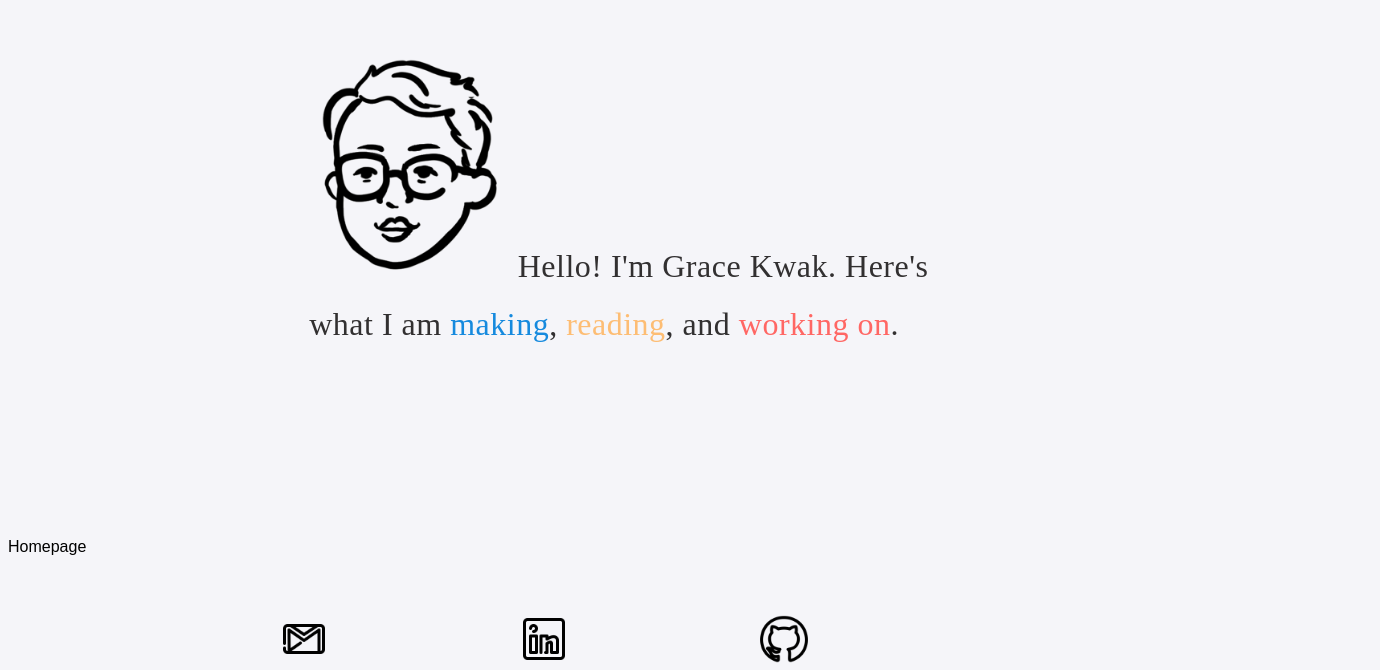
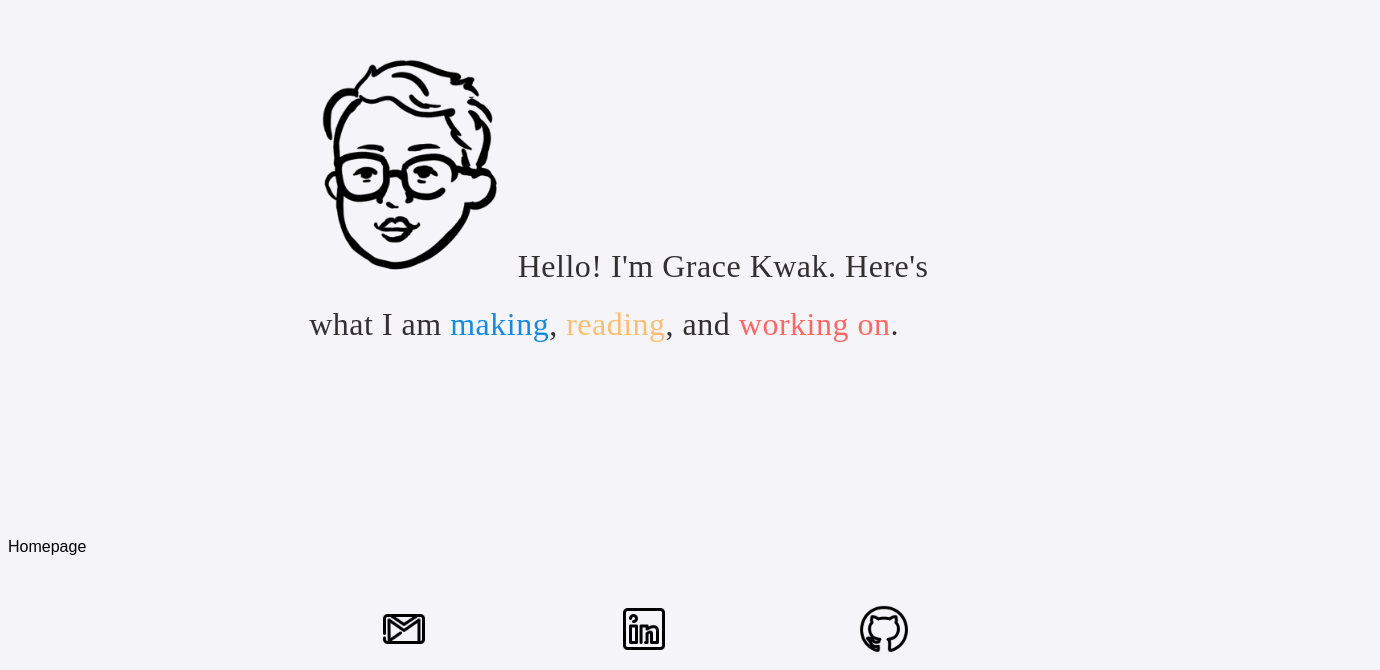
Before and after one commit to Grace0/Grace0.github.io, a React (Create React App) app: page /home in a window 1280 px wide. Shown: the part 130-800 px from the top of the page, 1380 px wide, since content can reach past the window. Built offline with nearby package versions, Linux system fonts and the light colour scheme; a web font is replaced by a local one.

Commit message:
footer fixed

```diff
--- a/src/components/Footer.css
+++ b/src/components/Footer.css
@@ -1,7 +1,7 @@
 .footer {
   position: absolute;
-  left: 0;
-  bottom: 0;
+  left: 100px;
+  bottom: 10px;
   width: 100%;
 }
 
```
